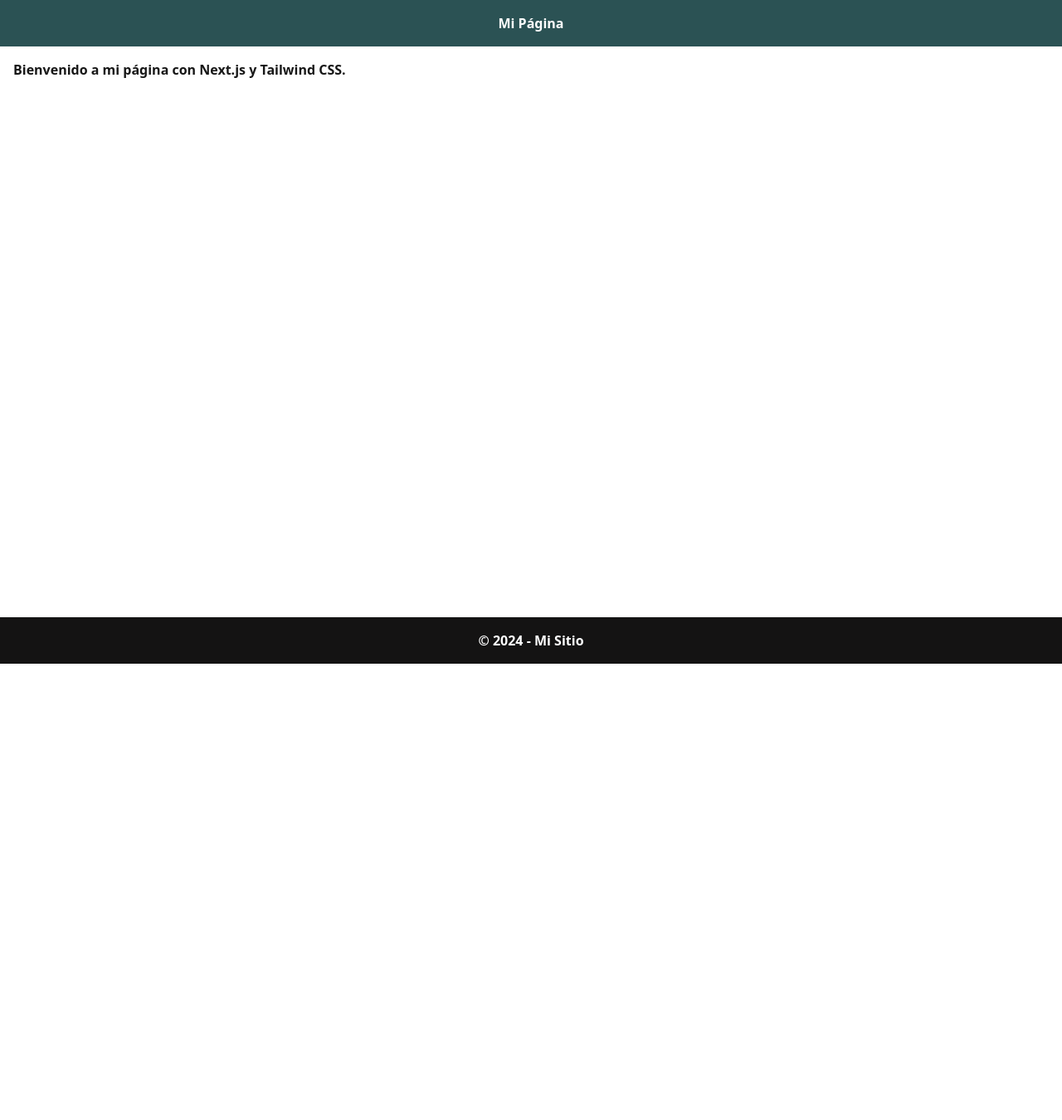
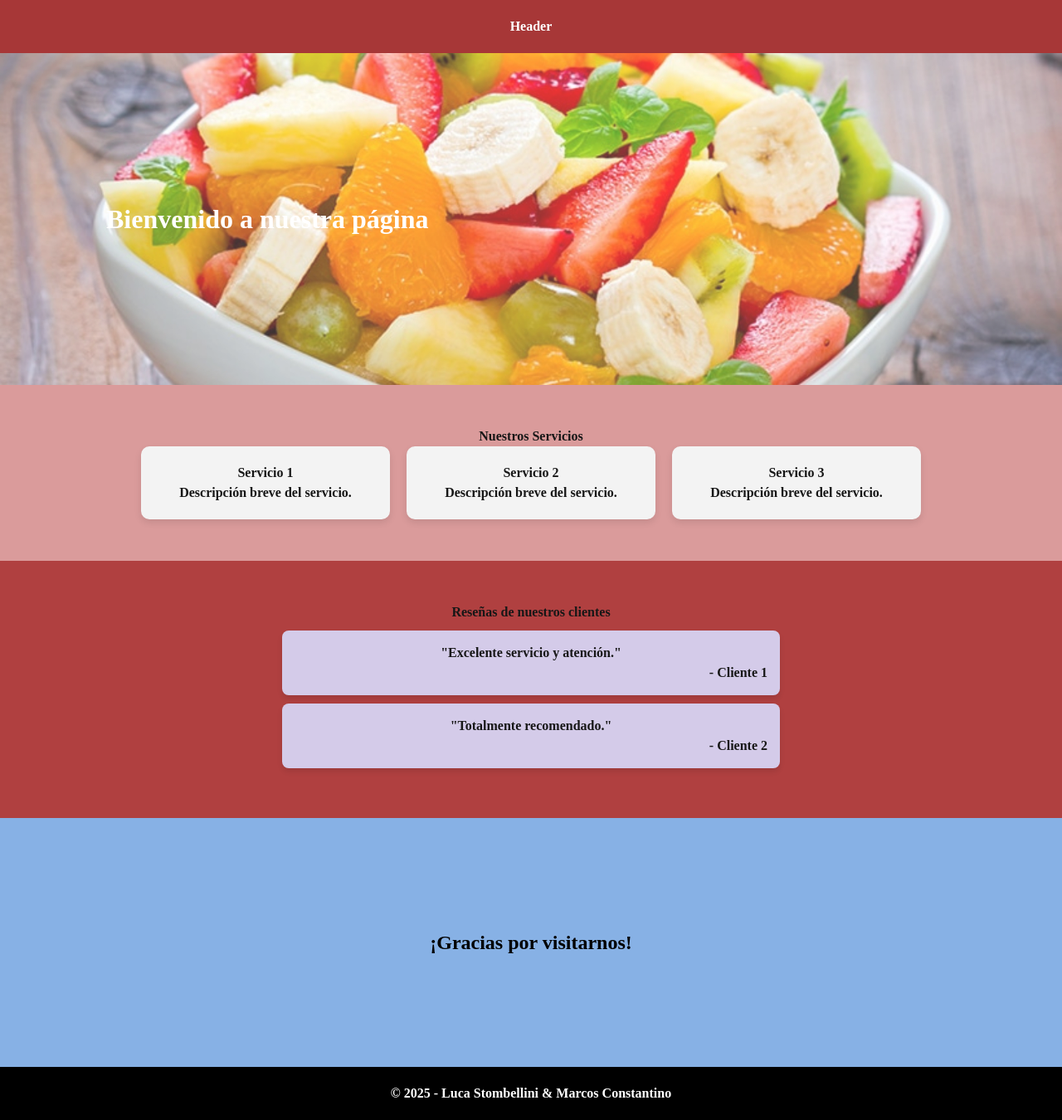
Before and after one commit to Luuqete/fruterina, a Next.js app: page / in a window 1280 px wide. Shown: the whole page at 83% size. Before the commit the page ends 800 px from the top, so only its background shows below. Built offline with nearby package versions, Linux system fonts and the light colour scheme.

Commit message:
maquetita v0

```diff
--- a/src/app/globals.css
+++ b/src/app/globals.css
@@ -15,8 +15,8 @@
 
 @media (prefers-color-scheme: dark) {
   :root {
-    --background: #0a0a0a;
-    --foreground: #ededed;
+    --background: #fdf3f3;
+    --foreground: #000000;
   }
 }
 
@@ -30,7 +30,7 @@ body {
 
 
 .header {
-  background-color: rgb(43, 82, 84);
+  background-color: rgb(156, 9, 9);
   color: white;
   padding: 16px;
   text-align: center;
@@ -42,3 +42,120 @@ body {
   padding: 16px;
   text-align: center;
 }
+
+/* General */
+.page-container {
+  display: flex;
+  flex-direction: column;
+  min-height: 100vh;
+  font-family: "Delius", cursive;
+}
+
+.main-content {
+  flex-grow: 1;
+}
+
+/* Header */
+.header {
+  background-color: rgb(167, 55, 55);
+  color: white;
+  text-align: center;
+  padding: 20px;
+}
+
+/* Banner */
+.banner {
+  position: relative;
+  width: 100%;
+  height: 400px;
+}
+
+.banner-image {
+  opacity: 0.8;
+}
+
+.banner-text {
+  position: absolute;
+  left: 10%;
+  top: 50%;
+  transform: translateY(-50%);
+  color: white;
+  font-size: 2rem;
+  font-weight: bold;
+  max-width: 500px;
+}
+
+/* Servicios */
+.services {
+  text-align: center;
+  padding: 50px 20px;
+  background: #da9b9b;
+
+}
+
+.services-container {
+  display: flex;
+  flex-wrap: wrap;
+  gap: 20px;
+  justify-content: center;
+}
+
+.service-card {
+  background: #f3f3f3;
+  padding: 20px;
+  border-radius: 10px;
+  box-shadow: 0px 4px 8px rgba(0, 0, 0, 0.1);
+  width: 300px;
+}
+
+/* Reseñas */
+.reviews {
+  background-color: #b04040;
+  padding: 50px 20px;
+  text-align: center;
+}
+
+.reviews-container {
+  max-width: 600px;
+  margin: auto;
+}
+
+.review-card {
+  background: rgb(212, 203, 233);
+  padding: 15px;
+  margin: 10px 0;
+  border-radius: 8px;
+  box-shadow: 0px 4px 6px rgba(0, 0, 0, 0.1);
+}
+
+.review-author {
+  font-weight: bold;
+  text-align: right;
+}
+
+/* Imagen Final */
+.final-image {
+  background-color: rgb(135, 177, 229);
+  position: relative;
+  width: 100%;
+  height: 300px;
+}
+
+.final-text {
+  position: absolute;
+  width: 100%;
+  text-align: center;
+  top: 50%;
+  transform: translateY(-50%);
+  color:  rgb(0, 0, 0);
+  font-size: 24px;
+
+}
+
+/* Footer */
+.footer {
+  background-color: black;
+  color: white;
+  text-align: center;
+  padding: 20px;
+}
--- a/src/app/page.tsx
+++ b/src/app/page.tsx
@@ -1,21 +1,82 @@
 import Image from "next/image";
+import "./globals.css";
 
 export default function Home() {
   return (
-    <div className="flex flex-col min-h-screen">
+    <div className="page-container">
       {/* Header */}
       <header className="header">
-        <h1>Mi Página</h1>
+        <h1>Header</h1>
       </header>
 
       {/* Contenido principal */}
-      <main className="flex-grow p-4">
-        <p>Bienvenido a mi página con Next.js y Tailwind CSS.</p>
+      <main className="main-content">
+        {/* Banner */}
+        <section className="banner">
+          <Image
+            src="/banner.jpg"
+            alt="Banner"
+            layout="fill"
+            objectFit="cover"
+            className="banner-image"
+          />
+          <div className="banner-text">
+            <h2>Bienvenido a nuestra página</h2>
+          </div>
+        </section>
+
+        {/* Sección de Tarjetas */}
+        <section className="services">
+          <h2>Nuestros Servicios</h2>
+          <div className="services-container">
+            <div className="service-card">
+              <h3>Servicio 1</h3>
+              <p>Descripción breve del servicio.</p>
+            </div>
+            <div className="service-card">
+              <h3>Servicio 2</h3>
+              <p>Descripción breve del servicio.</p>
+            </div>
+            <div className="service-card">
+              <h3>Servicio 3</h3>
+              <p>Descripción breve del servicio.</p>
+            </div>
+          </div>
+        </section>
+
+        {/* Sección de Reseñas */}
+        <section className="reviews">
+          <h2>Reseñas de nuestros clientes</h2>
+          <div className="reviews-container">
+            <div className="review-card">
+              <p>"Excelente servicio y atención."</p>
+              <p className="review-author">- Cliente 1</p>
+            </div>
+            <div className="review-card">
+              <p>"Totalmente recomendado."</p>
+              <p className="review-author">- Cliente 2</p>
+            </div>
+          </div>
+        </section>
+
+        {/* Imagen Final */}
+        <section className="final-image">
+          {/* <Image
+            src="/imagen-final.jpg"
+            alt="Imagen final"
+            layout="fill"
+            objectFit="cover"
+            className="final-image-background"
+          /> */}
+          <div className="final-text">
+            <h2>¡Gracias por visitarnos!</h2>
+          </div>
+        </section>
       </main>
 
       {/* Footer */}
       <footer className="footer">
-        <p>&copy; 2024 - Mi Sitio</p>
+        <p>&copy; 2025 - Luca Stombellini & Marcos Constantino</p>
       </footer>
     </div>
   );
```
